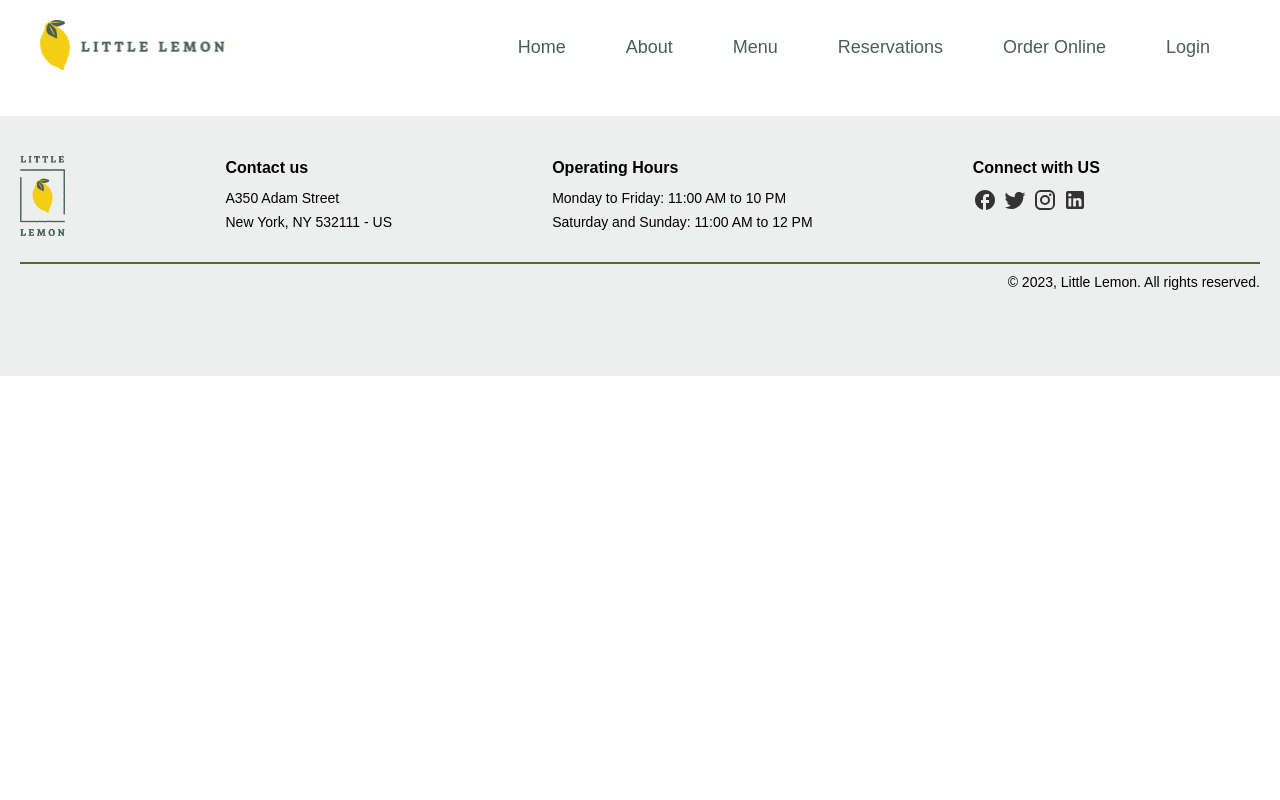
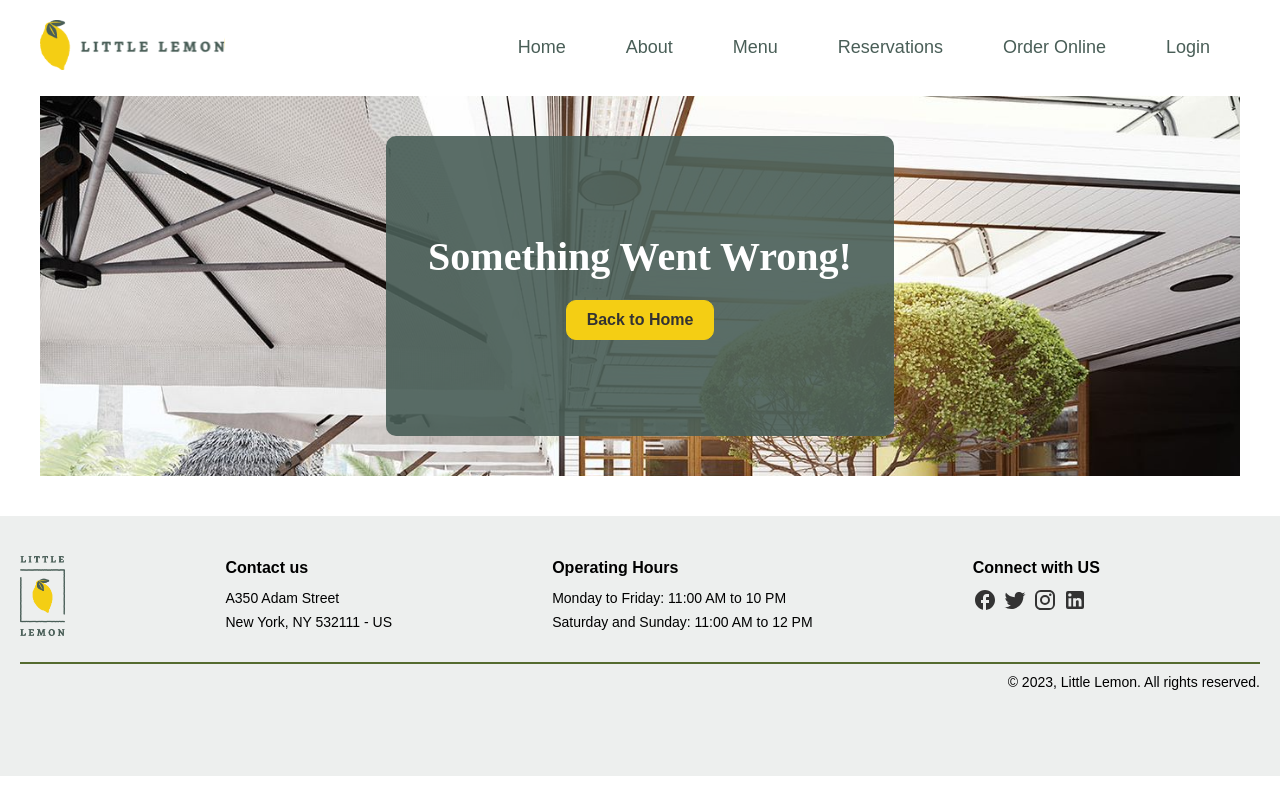
Before and after one commit to ShihaMohan235/little-lemon-app, a React (Create React App) app: page /booking-confirmed in a window 1280 px wide. Built offline with nearby package versions, Linux system fonts and the light colour scheme.

Commit message:
added confirmation page

```diff
--- a/src/App.js
+++ b/src/App.js
@@ -3,6 +3,7 @@ import Footer from './components/Footer';
 import Header from './components/Header';
 import HomePage from "./pages/HomePage";
 import BookingPage from "./pages/BookingPage";
+import ConfirmedBookingPage from "./pages/ConfirmedBookingPage";
 
 function App() {
   return (
@@ -13,6 +14,7 @@ function App() {
           <Routes>
             <Route path="/" element={<HomePage />}></Route>
             <Route path="/booking" element={<BookingPage />}></Route>
+            <Route path="/booking-confirmed" element={<ConfirmedBookingPage />}></Route>
           </Routes>
 
         </div>
--- a/src/components/BookingForm.js
+++ b/src/components/BookingForm.js
@@ -18,11 +18,10 @@ function BookingForm({ availableTimes, dispatch, onSubmit }) {
     }
 
     useEffect(() => {
-        // Update the time in the form when availableTimes changes
         if (availableTimes.length > 0) {
             setFormData(prevData => ({
                 ...prevData,
-                time: availableTimes[0] // Set to the first available time by default
+                time: availableTimes[0]
             }));
         }
     }, [availableTimes]);
--- a/src/pages/BookingPage.js
+++ b/src/pages/BookingPage.js
@@ -1,6 +1,7 @@
 import { useReducer } from "react";
 import BookingForm from "../components/BookingForm";
 import { fetchAPI, submitAPI } from "../utils/api";
+import { useNavigate } from "react-router-dom";
 
 export const initializeTimes = [
     '17:00 PM', '18:00 PM', '19:00 PM', '20:00 PM', '21:00 PM', '22:00 PM'
@@ -22,6 +23,7 @@ export const updateTimes = (state, action) => {
 
 function BookingPage() {
     const [availableTimes, dispatch] = useReducer(updateTimes, initializeTimes);
+    const navigate = useNavigate();
 
     const asyncDispatch = async ({date}) => {
         dispatch({ type: "loading" });
@@ -32,7 +34,9 @@ function BookingPage() {
     const handleSubmit = (formData) => {
         console.log('Form submitted with data:', formData);
         const response = submitAPI(formData);
-        console.log(response, 'response')
+        if(response) {
+            navigate("/booking-confirmed", { state: formData });
+        }
     };
 
     return (
--- /dev/null
+++ b/src/pages/ConfirmedBookingPage.js
@@ -0,0 +1,35 @@
+import CheckCircleIcon from '@mui/icons-material/CheckCircle';
+import '../styles/booking.css';
+import { Link, useLocation } from 'react-router-dom';
+import Button from "../custom-components/Button";
+
+function ConfirmedBookingPage() {
+    const location = useLocation();
+    const { state } = location;
+    const btnConfig = {
+        btnClass: 'btn-primary',
+        btnName: 'Back to Home'
+    }
+    return (
+        <section className="booking-section">
+            <div className="booking-form confirmed-booking">
+                {
+                    state ?
+                        <>
+                            <CheckCircleIcon />
+                            <h3 id="form-title">Booking Confirmed!</h3>
+                            <hr />
+                            <p>Thank you for choosing Our restaurant!
+                                Your table reservation for <b>{state?.guestNumber}</b> guest(s) on <b>{state?.date}</b> at <b>{state?.time}</b> has been successfully confirmed.</p>
+                        </>
+                        : <>
+                            <h2>Something Went Wrong!</h2>
+                            <Link to="/"><Button {...btnConfig} /></Link>
+                        </>
+                }
+            </div>
+        </section>
+    )
+}
+
+export default ConfirmedBookingPage;
--- a/src/styles/booking.css
+++ b/src/styles/booking.css
@@ -15,6 +15,21 @@
     color: #ffffff;
 }
 
+.booking-form.confirmed-booking {
+    text-align: center;
+    min-height: 220px;
+    display: grid;
+    place-items: center;
+    justify-content: space-around;
+    align-content: center;
+}
+
+.booking-form.confirmed-booking svg {
+    fill:  #f4ce14;
+    height: 40px;
+    width: 40px;
+    margin-bottom: 10px;
+}
 .booking-form form {
     display: grid;
     gap: 10px;
```
